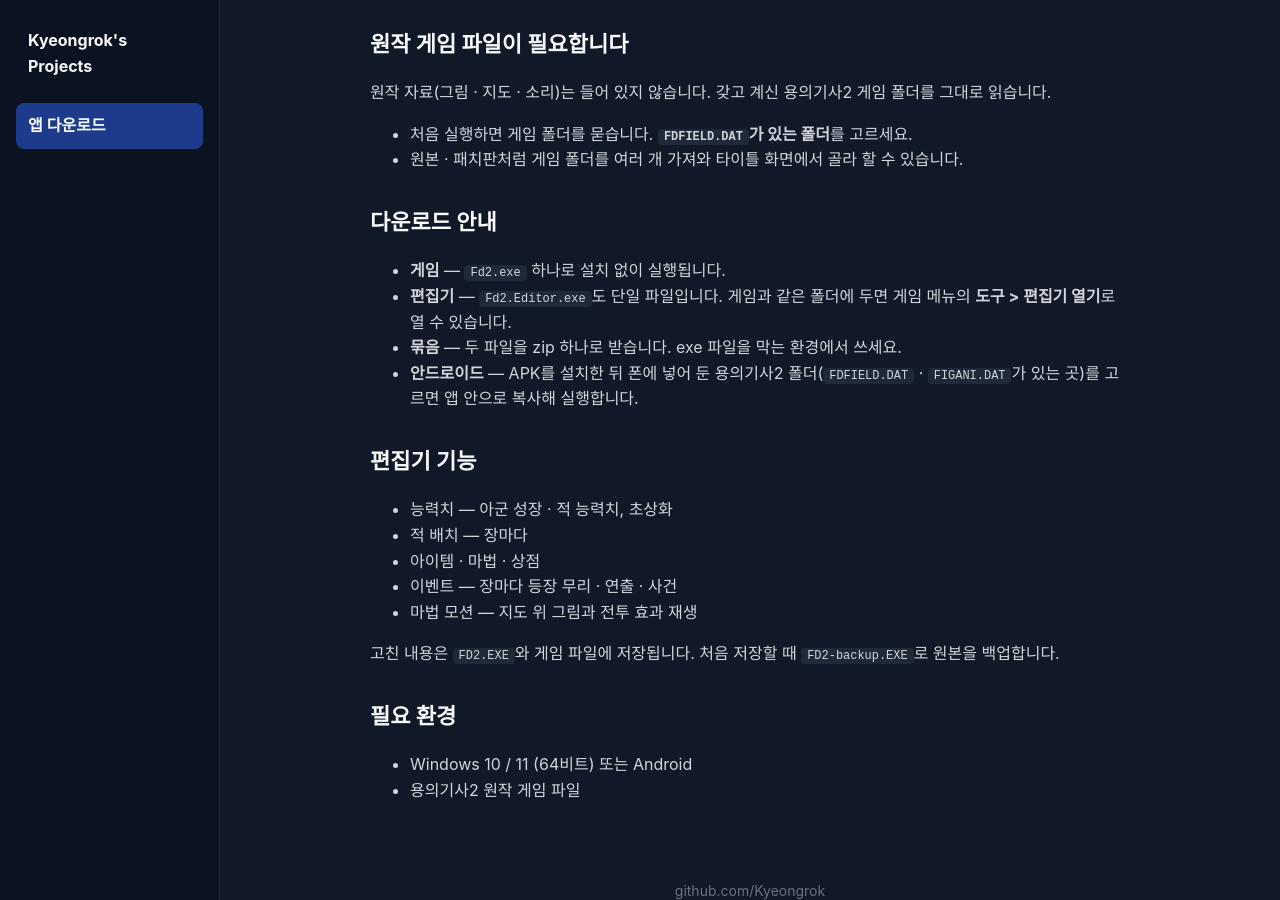
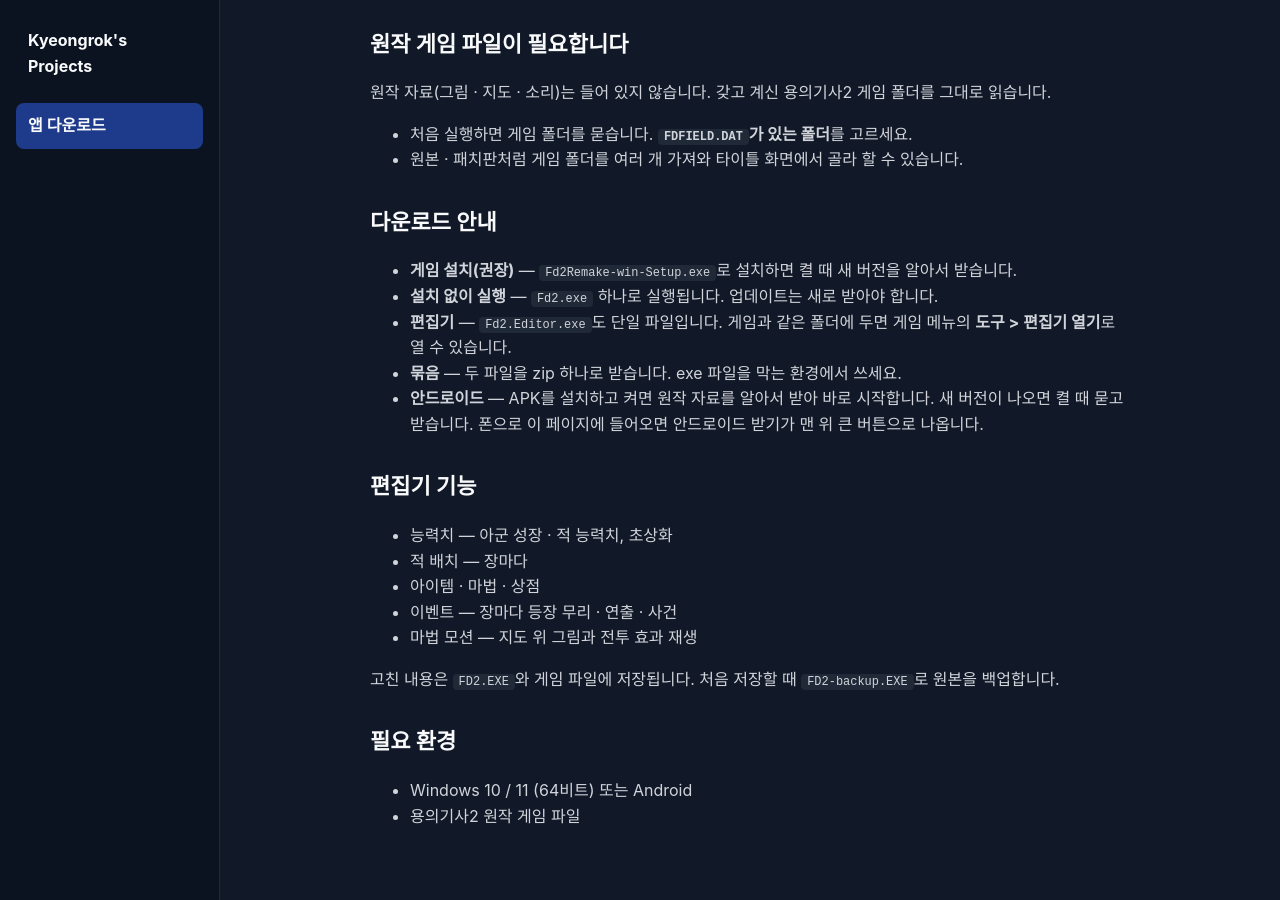
Before and after one commit to Kyeongrok/kyeongrok.github.io, a Jekyll site: the page built from _projects/fd2-remake.md, in a window 1280 px wide and 900 px high, scrolled down 895 px. Built offline with Jekyll 4.4.1, drawn with Linux system fonts in a browser that asks for light colours; comment, search, counter and statistics services are not loaded.

Commit message:
용의기사2 다운로드: Setup 설치를 큰 버튼으로, 안드로이드로 들어오면 APK 강조
Co-Authored-By: Claude Opus 5.5 <noreply@anthropic.com>

Claude-Session: https://claude.ai/code/session_01SGEsmm9PG5ZZSUm1F1S5pi

```diff
--- a/_projects/fd2-remake.md
+++ b/_projects/fd2-remake.md
@@ -5,20 +5,24 @@ repository: Kyeongrok/fd2-remake
 banner: /assets/images/fd2-remake.jpg
 order: 5
 downloads:
+  - match: '^Fd2Remake-win-Setup\.exe$'
+    label: ⬇ 게임 설치 (권장)
+    sub: Windows · 자동 업데이트
+    primary: true
   - match: '^Fd2\.exe$'
-    label: ⬇ 게임 받기
-    sub: 설치 없이 바로 실행
-    primary: true
+    label: 설치 없이 실행
+    sub: exe 하나
+    beside_primary: true
   - match: '^Fd2-v[\d.]+\.zip$'
     label: 게임 + 편집기 묶음
     sub: zip 하나로 받기
-    beside_primary: true
   - match: '^Fd2\.Editor\.exe$'
     label: 편집기 받기
     sub: 능력치 · 아이템 · 마법 · 이벤트 편집
   - match: '^Fd2-android-v[\d.]+\.apk$'
-    label: 안드로이드 받기
-    sub: 폰에 설치하는 APK
+    label: ⬇ 안드로이드 받기
+    sub: 폰에 설치하는 APK · 자동 업데이트
+    mobile_primary: true
 ---
 
 ## 소개
@@ -35,10 +39,11 @@ downloads:
 
 ## 다운로드 안내
 
-- **게임** — `Fd2.exe` 하나로 설치 없이 실행됩니다.
+- **게임 설치(권장)** — `Fd2Remake-win-Setup.exe`로 설치하면 켤 때 새 버전을 알아서 받습니다.
+- **설치 없이 실행** — `Fd2.exe` 하나로 실행됩니다. 업데이트는 새로 받아야 합니다.
 - **편집기** — `Fd2.Editor.exe`도 단일 파일입니다. 게임과 같은 폴더에 두면 게임 메뉴의 **도구 > 편집기 열기**로 열 수 있습니다.
 - **묶음** — 두 파일을 zip 하나로 받습니다. exe 파일을 막는 환경에서 쓰세요.
-- **안드로이드** — APK를 설치한 뒤 폰에 넣어 둔 용의기사2 폴더(`FDFIELD.DAT` · `FIGANI.DAT`가 있는 곳)를 고르면 앱 안으로 복사해 실행합니다.
+- **안드로이드** — APK를 설치하고 켜면 원작 자료를 알아서 받아 바로 시작합니다. 새 버전이 나오면 켤 때 묻고 받습니다. 폰으로 이 페이지에 들어오면 안드로이드 받기가 맨 위 큰 버튼으로 나옵니다.
 
 ## 편집기 기능
 
--- a/assets/js/releases.js
+++ b/assets/js/releases.js
@@ -123,6 +123,11 @@ async function fillVersion(element) {
     }
 }
 
+// 안드로이드 폰 · 태블릿으로 들어왔는가 — 받을 수 있는 모바일 파일이 APK 뿐이라 아이폰은 PC 와 같이 둔다.
+function isMobile() {
+    return /Android/i.test(navigator.userAgent || "");
+}
+
 // downloads 항목의 match 는 파일 이름 정규식이다 — 이름에 버전이 붙거나 바뀌어도 찾도록.
 async function fillDownloads(container) {
     const repository = container.dataset.repository;
@@ -132,9 +137,15 @@ async function fillDownloads(container) {
         const release = await getLatestRelease(repository);
 
         // primary 버튼과 beside_primary 버튼은 한 줄(.download-row)에 나란히 놓는다.
+        // 폰으로 들어오면 mobile_primary 항목을 맨 위 큰 버튼으로 — PC 용 primary · beside_primary 는 작은 버튼으로 내린다.
+        const mobileFirst = isMobile() && config.some(c => c.mobile_primary);
+        const items = mobileFirst
+            ? [...config.filter(c => c.mobile_primary), ...config.filter(c => !c.mobile_primary)]
+                .map(c => ({ ...c, primary: !!c.mobile_primary, beside_primary: false }))
+            : config;
         let row = null;
 
-        for (const { match, label, sub, primary, beside_primary } of config) {
+        for (const { match, label, sub, primary, beside_primary } of items) {
             const pattern = new RegExp(match);
             const asset = release.assets.find(a => pattern.test(a.name));
 
```
Also changed, not shown: _projects/ja/fd2-remake.md (+12 -7 lines).
